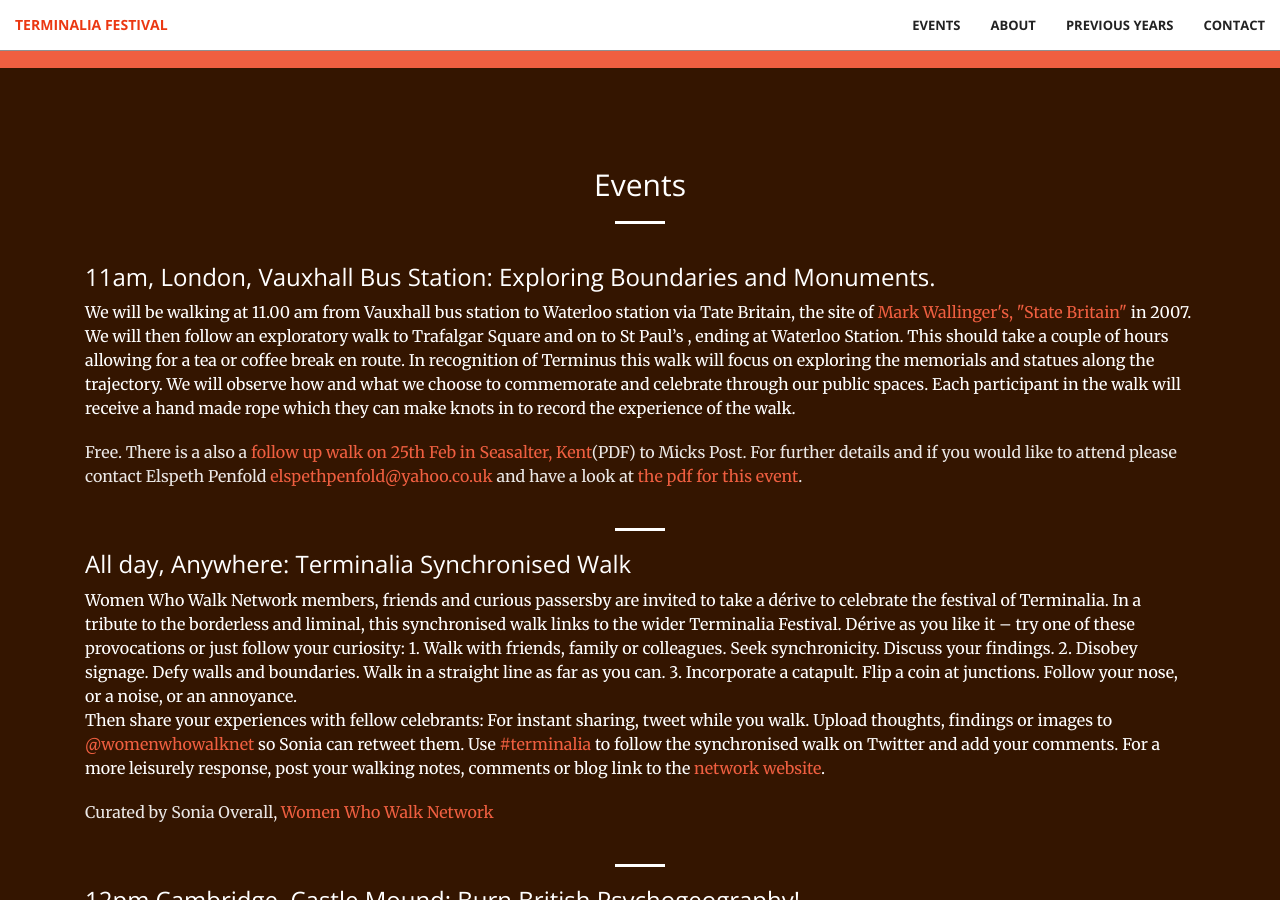
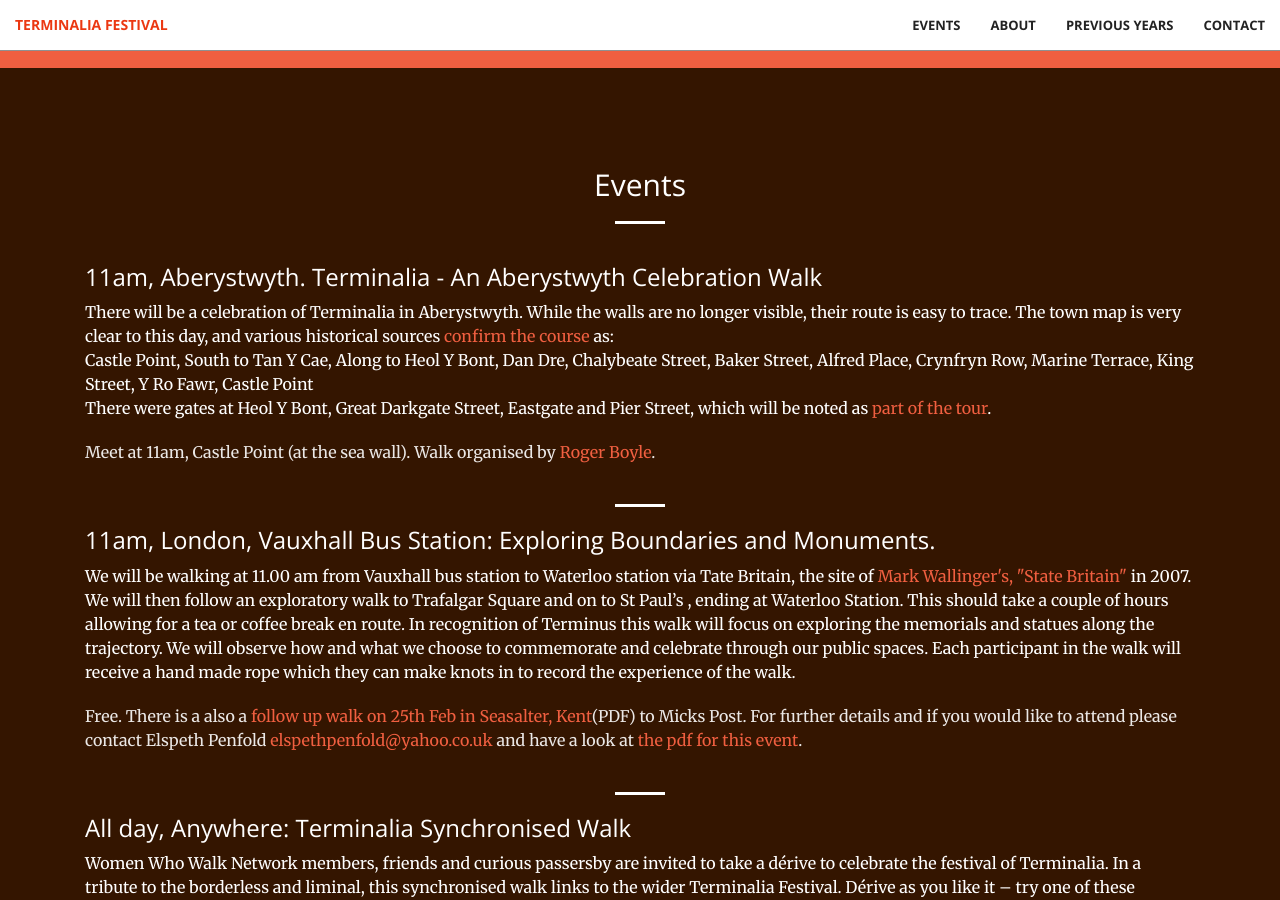
Before and after one commit to timwaters/terminalia, a Jekyll site: the page built from index.html, in a window 1280 px wide and 900 px high, scrolled down 1341 px. Built offline with Jekyll 4.4.1, drawn with Linux system fonts in a browser that asks for light colours.

Commit message:
Add aberysthwyth walk

```diff
--- a/_includes/events.html
+++ b/_includes/events.html
@@ -6,7 +6,23 @@
 
                   <hr class="light">
 
+
                   <div class="col-lg-12 col-lg-offset-0 text-left event">
+                    <h3>11am, Aberystwyth. Terminalia - An Aberystwyth Celebration Walk</h3>
+                    <p class="text">
+                      There will be a celebration of Terminalia in Aberystwyth. While the walls are no longer visible, their route is easy to trace. The town map is very clear to this day, and various historical sources <a href="http://archaeologydataservice.ac.uk/archiveDS/archiveDownload?t=arch-433-1/dissemination/jpg/coremaps/Aberystwyth_2.jpg">confirm the course</a> as: <br />
+                    Castle Point, South to Tan Y Cae, Along to Heol Y Bont, Dan Dre, Chalybeate Street, Baker Street, Alfred Place, Crynfryn Row, Marine Terrace, King Street, Y Ro Fawr, Castle Point
+                    <br />
+                    There were gates at Heol Y Bont, Great Darkgate Street, Eastgate and Pier Street, which will be noted as <a href="http://www.rogerdboyle.eu/Terminalia/Aberystwyth_2_w.jpg">part of the tour</a>.
+                    </p>
+                    <p class="text-faded">
+                    Meet at 11am, Castle Point (at the sea wall). Walk organised by <a href="http://www.rogerdboyle.eu/">Roger Boyle</a>.
+                    </p>
+
+                  </div>
+
+                  <div class="col-lg-12 col-lg-offset-0 text-left event">
+                      <hr class="light">
                     <h3>11am, London, Vauxhall Bus Station: Exploring Boundaries and Monuments.</h3>
                     <p class="text">
                       We will be walking at 11.00 am from Vauxhall bus station to Waterloo station via Tate Britain, the site of <a href="http://www.tate.org.uk/whats-on/tate-britain/exhibition/mark-wallinger-state-britain">Mark Wallinger's, "State Britain"</a> in 2007.
```
